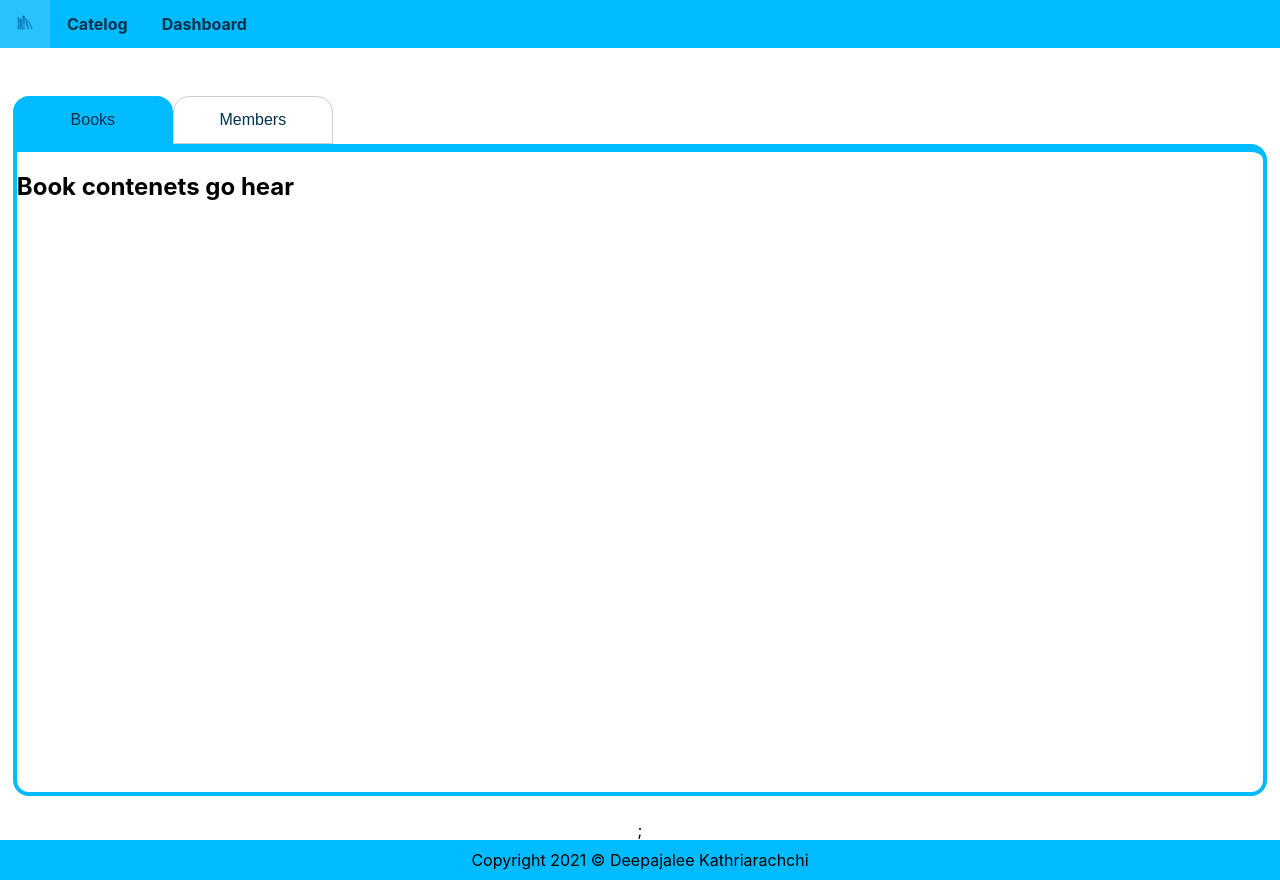
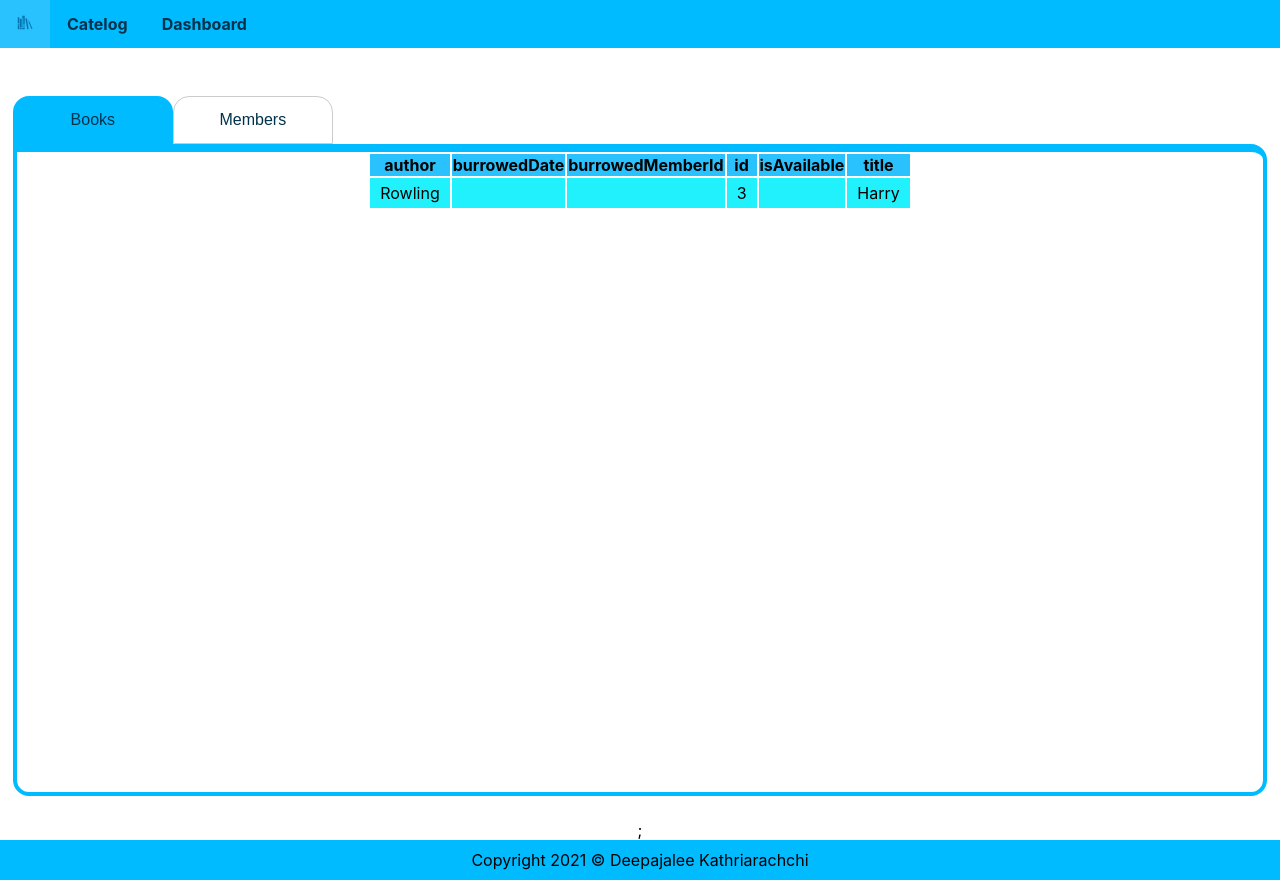
Before and after one commit to deepanjalee/lms, a React (Create React App) app: page / in a window 1280 px wide. Built offline with nearby package versions, Linux system fonts and the light colour scheme; no server answers.

Commit message:
Table componenet Create

```diff
--- /dev/null
+++ b/src/components/Table.js
@@ -0,0 +1,65 @@
+import styled from "styled-components";
+
+
+const StyledTable = styled.table`
+border: none;
+border-collapse: separate;
+th,td{
+    border: none;
+}
+
+td{
+    padding: 5px 10px;
+}
+
+tbody tr{
+    :nth-child(odd) {
+        background-color: ${props => props.theme.primary.links};
+    }
+
+    &:hover {
+        background-color: ${props => props.theme.primary.move};
+    }
+}
+
+thead{
+    background-color: ${props => props.theme.primary.move};
+}
+`;
+
+
+const TableMarkUp = ({ titles, data }) => (
+    <StyledTable>
+        <colgroup>
+            {titles.map((title, index) => (
+                <col key={index} />
+            ))}
+        </colgroup>
+        <thead>
+            <tr>
+                {titles.map((title, index) => (
+                    <th key={index}>{title}</th>
+                ))}
+            </tr>
+        </thead>
+        <tbody>
+
+                {data.map((item,index)=>(
+                  <tr key={index}>
+                      {titles.map((title,index)=>(
+                          <td key={index}>
+                              {item[title]}
+                          </td>
+                      ))}
+
+                  </tr>
+                ))}
+
+
+        </tbody>
+    </StyledTable>
+);
+
+const Table = ({ data }) => <TableMarkUp titles={Object.keys(data[0])} data={data}  />
+
+export default Table;
--- /dev/null
+++ b/src/containers/Dashboard/Books.js
@@ -0,0 +1,25 @@
+import React from "react";
+
+import Table from "../../components/Table"
+import { FluidContainer } from "../../components/CommonComponent";
+
+
+const Books = ({ catelog }) => {
+
+    const upadteCategory = [...catelog,
+    {
+        author: "Rowling",
+        burrowedDate: "",
+        burrowedMemberId: "",
+        id: "3",
+        isAvailable: true,
+        title: "Harry",
+    }]
+    return (
+        <FluidContainer>
+            <Table data={upadteCategory} />
+
+        </FluidContainer>
+    );
+}
+export default Books;
--- a/src/containers/Dashboard/index.js
+++ b/src/containers/Dashboard/index.js
@@ -2,6 +2,7 @@ import React, { useEffect, useState } from "react"
 import Spinner from "../../components/Spinner";
 
 import Tabs from "../../components/Tabs";
+import Books from "./Books";
 
 import { getBooks } from "../../api/bookAPI";
 
@@ -10,6 +11,7 @@ import { getBooks } from "../../api/bookAPI";
 const Dashboard = () => {
 
     const [isLoading, setIsLoading] = useState(false);
+    const [books,setBooks] = useState([]);
 
     useEffect(() => {
         setIsLoading(true);
@@ -17,6 +19,7 @@ const Dashboard = () => {
             .then((response) => {
                 if (!response.error) {
                     console.log(response.data);
+                    setBooks(response.data)
                 }
 
             })
@@ -29,7 +32,7 @@ const Dashboard = () => {
     }, [])
 
     const contents = [
-        { title: "Books", elements: <h1>Book contenets go hear</h1> },
+        { title: "Books", elements: <Books catelog={books} />},
         { title: "Members", elements: <h1>Members contenets go hear</h1> },
     ];
 
```
